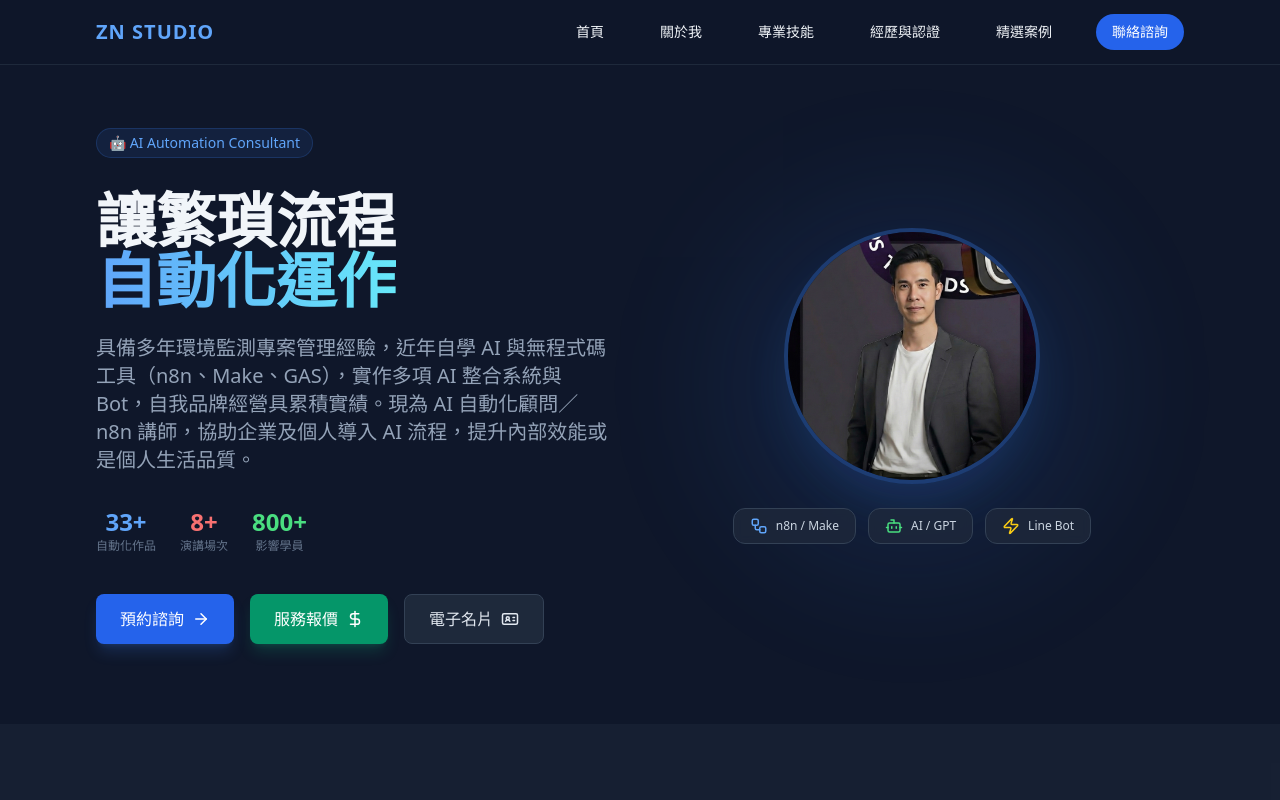
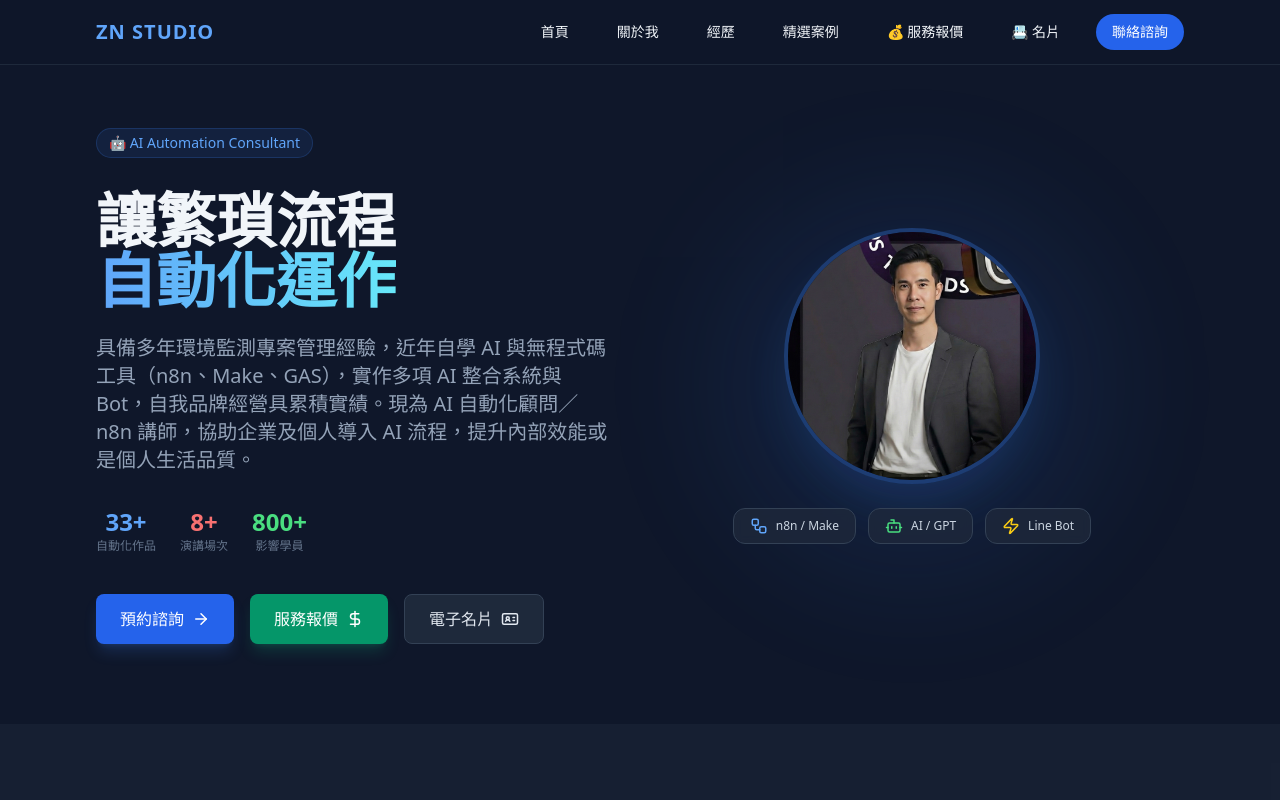
Before and after one commit to nickleo051216/nick-n8n, a React (Vite) app: page / in a window 1280 px wide. Shown: the top 800 px of the page. Built offline with nearby package versions, Linux system fonts and the light colour scheme.

Commit message:
Update Navigation.jsx

```diff
--- a/src/components/Navigation.jsx
+++ b/src/components/Navigation.jsx
@@ -1,5 +1,6 @@
 import React, { useState } from 'react';
 import { Menu, X } from 'lucide-react';
+import { profile } from '../data/profile';
 
 const Navigation = () => {
     const [isMenuOpen, setIsMenuOpen] = useState(false);
@@ -14,12 +15,13 @@
 
                     {/* Desktop Menu */}
                     <div className="hidden md:block">
-                        <div className="ml-10 flex items-baseline space-x-8">
+                        <div className="ml-10 flex items-baseline space-x-6">
                             <a href="#home" className="hover:text-blue-400 transition-colors px-3 py-2 rounded-md text-sm font-medium">首頁</a>
                             <a href="#about" className="hover:text-blue-400 transition-colors px-3 py-2 rounded-md text-sm font-medium">關於我</a>
-                            <a href="#skills" className="hover:text-blue-400 transition-colors px-3 py-2 rounded-md text-sm font-medium">專業技能</a>
-                            <a href="#experience" className="hover:text-blue-400 transition-colors px-3 py-2 rounded-md text-sm font-medium">經歷與認證</a>
+                            <a href="#experience" className="hover:text-blue-400 transition-colors px-3 py-2 rounded-md text-sm font-medium">經歷</a>
                             <a href="#portfolio" className="hover:text-blue-400 transition-colors px-3 py-2 rounded-md text-sm font-medium">精選案例</a>
+                            <a href={profile.contact.pricing} target="_blank" rel="noreferrer" className="hover:text-emerald-400 transition-colors px-3 py-2 rounded-md text-sm font-medium">💰 服務報價</a>
+                            <a href={profile.contact.card} target="_blank" rel="noreferrer" className="hover:text-purple-400 transition-colors px-3 py-2 rounded-md text-sm font-medium">📇 名片</a>
                             <a href="#contact" className="bg-blue-600 hover:bg-blue-700 text-white px-4 py-2 rounded-full text-sm font-medium transition-colors">聯絡諮詢</a>
                         </div>
                     </div>
@@ -41,6 +43,8 @@
                         <a href="#about" onClick={() => setIsMenuOpen(false)} className="block hover:bg-slate-700 px-3 py-2 rounded-md text-base font-medium">關於我</a>
                         <a href="#experience" onClick={() => setIsMenuOpen(false)} className="block hover:bg-slate-700 px-3 py-2 rounded-md text-base font-medium">經歷與認證</a>
                         <a href="#portfolio" onClick={() => setIsMenuOpen(false)} className="block hover:bg-slate-700 px-3 py-2 rounded-md text-base font-medium">精選案例</a>
+                        <a href={profile.contact.pricing} target="_blank" rel="noreferrer" onClick={() => setIsMenuOpen(false)} className="block hover:bg-slate-700 text-emerald-400 px-3 py-2 rounded-md text-base font-medium">💰 服務報價</a>
+                        <a href={profile.contact.card} target="_blank" rel="noreferrer" onClick={() => setIsMenuOpen(false)} className="block hover:bg-slate-700 text-purple-400 px-3 py-2 rounded-md text-base font-medium">📇 電子名片</a>
                         <a href="#contact" onClick={() => setIsMenuOpen(false)} className="block text-blue-400 font-bold px-3 py-2 rounded-md text-base">聯絡諮詢</a>
                     </div>
                 </div>
```
